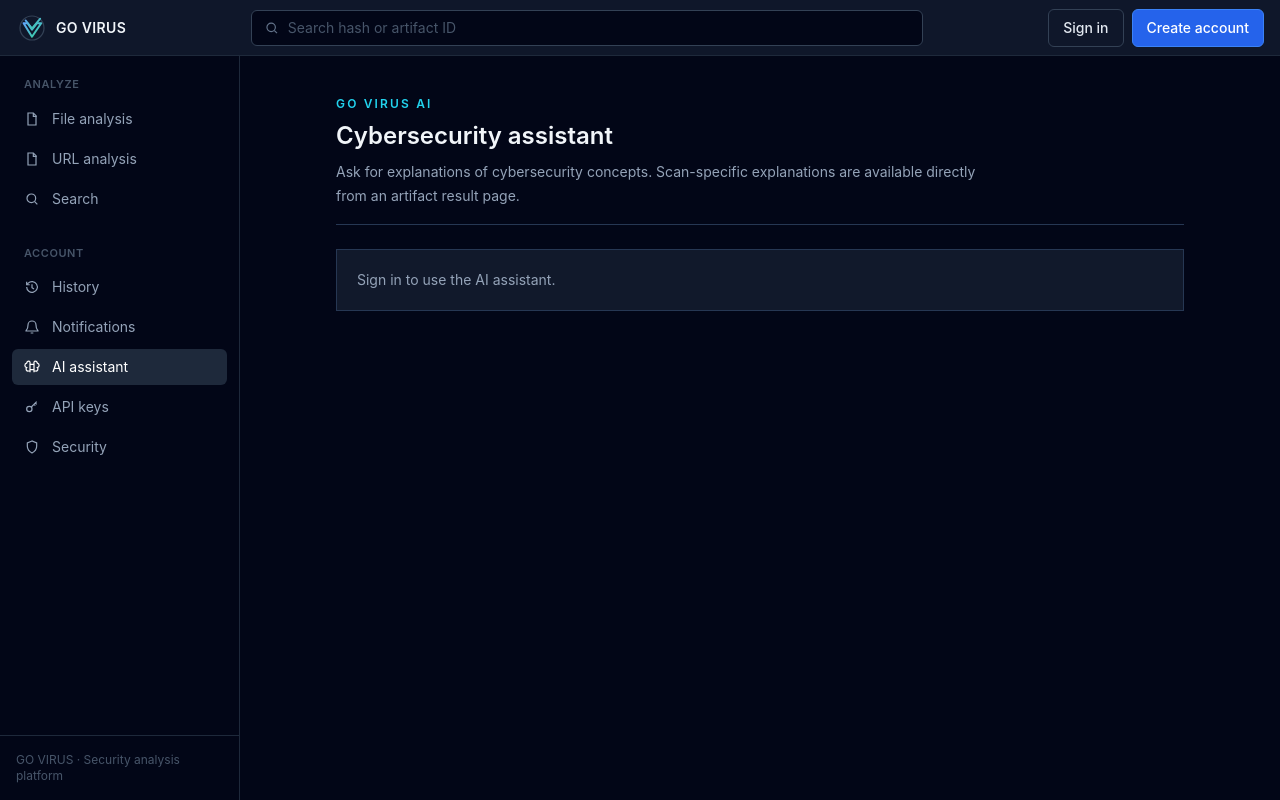
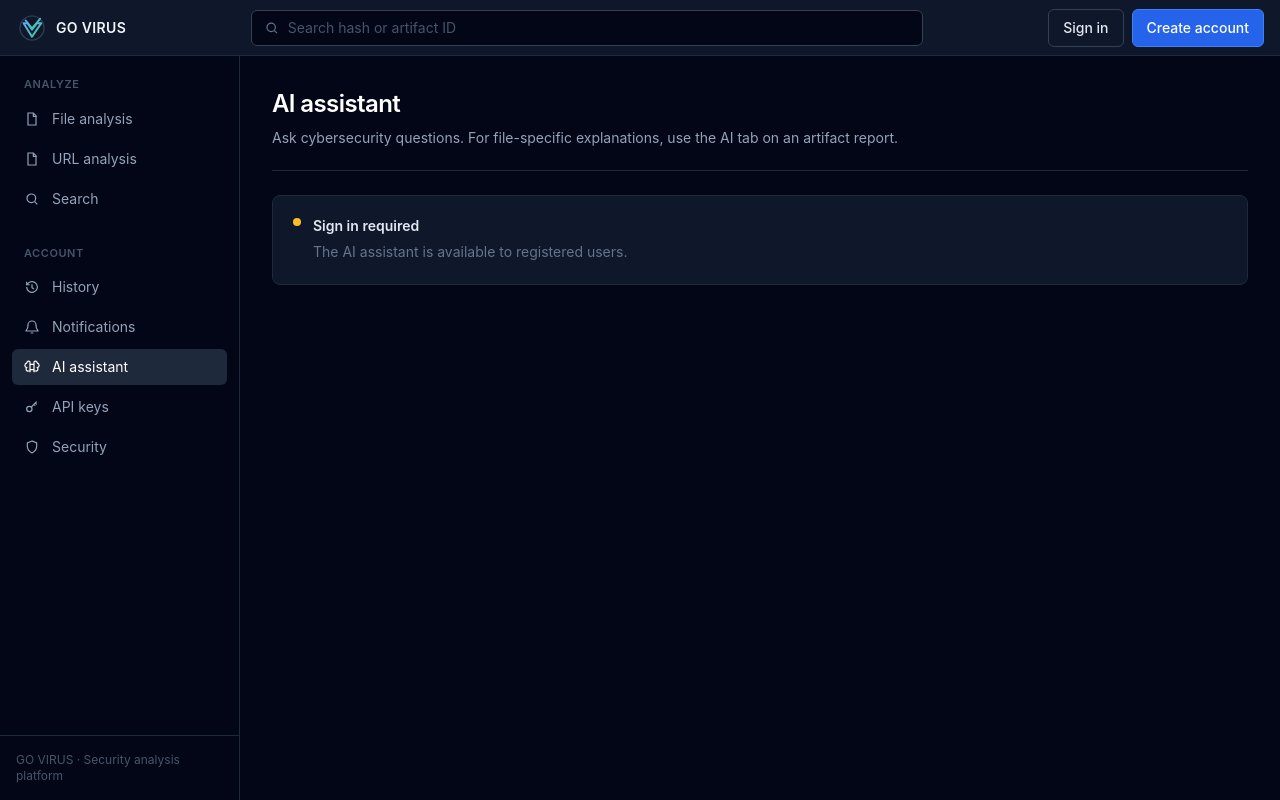
Before and after one commit to hollow270/ft_transcendence, a React (Vite) app in the folder frontend/: page /llm in a window 1280 px wide. Built offline with nearby package versions, Linux system fonts and the light colour scheme.

Commit message:
refactor: redesign AI assistant as a standard application page

```diff
--- a/frontend/src/pages/LlmPage.tsx
+++ b/frontend/src/pages/LlmPage.tsx
@@ -1,6 +1,7 @@
 import { FormEvent, useState } from 'react';
 import { api } from '../api';
 import { useAuth } from '../auth';
+import { PageHeader, StatusNotice } from '../components';
 
 export default function LlmPage() {
   const { token, user } = useAuth();
@@ -29,57 +30,82 @@ export default function LlmPage() {
   }
 
   return (
-    <main className="mx-auto max-w-4xl px-4 py-10 sm:px-6">
-      <div className="border-b border-[#263753] pb-4">
-        <p className="text-xs font-semibold uppercase tracking-[0.18em] text-cyan-400">GO VIRUS AI</p>
-        <h1 className="mt-2 text-2xl font-semibold">Cybersecurity assistant</h1>
-        <p className="mt-2 max-w-2xl text-sm leading-6 text-slate-400">
-          Ask for explanations of cybersecurity concepts. Scan-specific explanations are
-          available directly from an artifact result page.
-        </p>
-      </div>
+    <main className="app-page">
+      <PageHeader
+        title="AI assistant"
+        description="Ask cybersecurity questions. For file-specific explanations, use the AI tab on an artifact report."
+      />
 
       {!user ? (
-        <div className="mt-6 border border-[#263753] bg-[#11192b] p-5 text-sm text-slate-400">
-          Sign in to use the AI assistant.
+        <StatusNotice title="Sign in required">
+          The AI assistant is available to registered users.
+        </StatusNotice>
+      ) : (
+        <div className="grid gap-6 xl:grid-cols-[minmax(0,1fr)_320px]">
+          <section className="surface">
+            <div className="surface-header">
+              <h2 className="text-sm font-semibold text-slate-200">New question</h2>
             </div>
-      ) : (
-        <>
-          <form className="mt-6" onSubmit={submit}>
+            <div className="surface-body">
+              <form onSubmit={submit}>
                 <textarea
-              className="dark-control min-h-32 resize-y"
+                  className="app-input min-h-36 resize-y"
                   value={prompt}
                   maxLength={4000}
-              placeholder="Example: Explain the difference between a trojan and a worm."
+                  placeholder="Ask about a malware concept, scan terminology, or security practice…"
                   onChange={(event) => setPrompt(event.target.value)}
                 />
+
                 <div className="mt-3 flex items-center justify-between gap-4">
-              <p className="text-xs text-slate-500">
-                GO VIRUS does not persist prompts or generated answers.
-              </p>
-              <button className="scan-button" disabled={busy || !prompt.trim()}>
-                {busy ? 'Generating…' : 'Ask AI'}
+                  <span className="text-xs text-slate-600">{prompt.length}/4000</span>
+                  <button className="primary-button" disabled={busy || !prompt.trim()}>
+                    {busy ? 'Generating…' : 'Ask'}
                   </button>
                 </div>
               </form>
 
               {error && (
-            <div className="mt-5 border border-red-500/30 bg-red-950/20 p-4 text-sm text-red-300">
+                <div className="mt-5 rounded-md border border-red-900 bg-red-950/30 p-4 text-sm text-red-300">
                   {error}
                 </div>
               )}
 
               {(answer || busy) && (
-            <section className="mt-6 border border-[#263753] bg-[#11192b] p-5">
-              <div className="mb-3 text-xs font-semibold uppercase tracking-wide text-cyan-400">
-                Response
+                <div className="mt-6 border-t border-slate-800 pt-5">
+                  <div className="mb-3 flex items-center gap-2">
+                    <span className="h-2 w-2 rounded-full bg-blue-500" />
+                    <span className="text-xs font-semibold uppercase tracking-wide text-slate-500">
+                      GO VIRUS assistant
+                    </span>
                   </div>
                   <div className="whitespace-pre-wrap text-sm leading-7 text-slate-300">
-                {answer || 'Generating…'}
+                    {answer || 'Generating response…'}
+                  </div>
+                </div>
+              )}
             </div>
           </section>
-          )}
-        </>
+
+          <aside className="space-y-5">
+            <section className="surface">
+              <div className="surface-body">
+                <h2 className="text-sm font-semibold text-slate-200">Data handling</h2>
+                <p className="mt-2 text-sm leading-6 text-slate-500">
+                  GO VIRUS does not persist the prompt or generated answer. Usage metrics such as model, token counts, latency and success are logged.
+                </p>
+              </div>
+            </section>
+
+            <section className="surface">
+              <div className="surface-body">
+                <h2 className="text-sm font-semibold text-slate-200">Scan explanations</h2>
+                <p className="mt-2 text-sm leading-6 text-slate-500">
+                  Open an artifact report and use its AI tab to explain the structured scan evidence for that specific analysis.
+                </p>
+              </div>
+            </section>
+          </aside>
+        </div>
       )}
     </main>
   );
```
Lines whose indentation alone changed are shown as unchanged.
